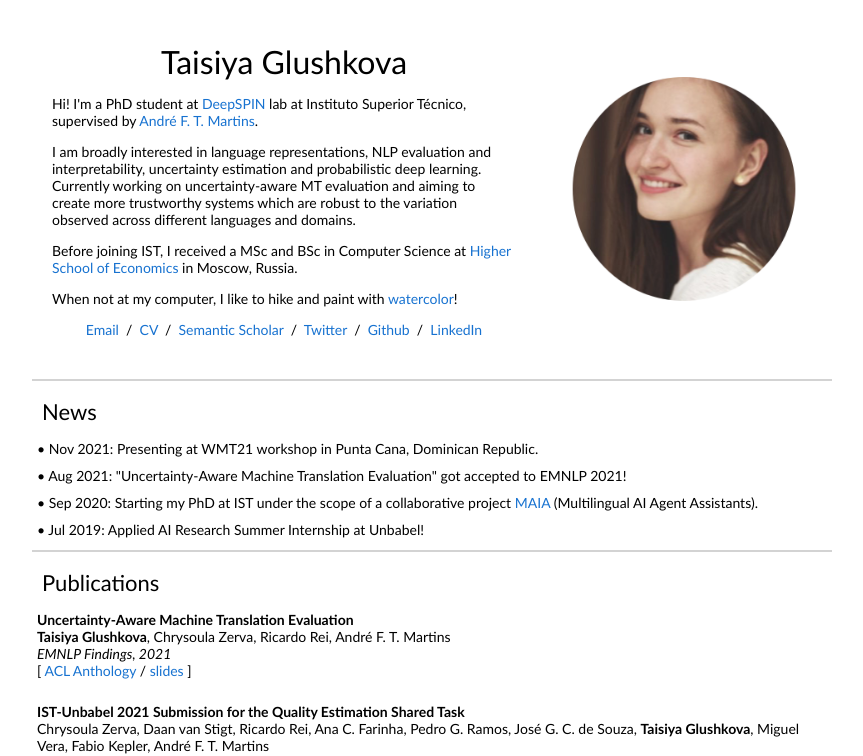
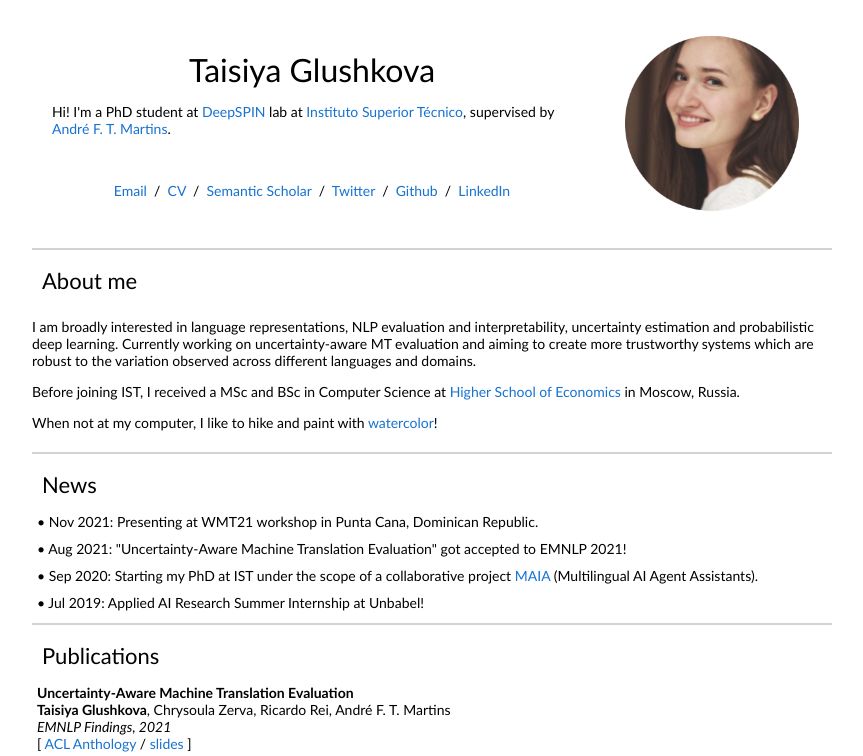
Before and after one commit to glushkovato/glushkovato.github.io, a plain HTML site: page index.html in a window 1280 px wide. Shown: the top 756 px of the page, without its empty margins (208-1071 px from the left). Drawn offline with Linux system fonts and the light colour scheme.

Commit message:
minor fix

```diff
--- a/index.html
+++ b/index.html
@@ -16,22 +16,23 @@
       <td style="padding:0px">
         <table style="width:100%;border:0px;border-spacing:0px;border-collapse:separate;margin-right:auto;margin-left:auto;"><tbody>
           <tr style="padding:0px">
-            <td style="padding:2.5%;width:63%;vertical-align:middle">
+            <td style="padding:2.5%;width:70%;vertical-align:middle">
               <p style="text-align:center">
                 <name>Taisiya Glushkova</name>
               </p>
-              <p>Hi! I'm a PhD student at <a href="https://github.com/deep-spin">DeepSPIN</a> lab at <a href="https://tecnico.ulisboa.pt/en/"></a>Instituto Superior Técnico</a>, supervised by <a href="https://andre-martins.github.io">André F. T. Martins</a>.
+              <!-- <br> -->
+              <p>Hi! I'm a PhD student at <a href="https://github.com/deep-spin">DeepSPIN</a> lab at <a href="https://tecnico.ulisboa.pt/en/">Instituto Superior Técnico</a>, supervised by <a href="https://andre-martins.github.io">André F. T. Martins</a>.
               </p>
-              <p>
+              <!-- <p>
                 I am broadly interested in language representations, NLP evaluation and interpretability, uncertainty estimation and probabilistic deep learning. Currently working on uncertainty-aware MT evaluation and aiming to create more trustworthy systems which are robust to the variation observed across different languages and domains.
-                <!-- Outside of my primary research interests, I am excited about neuroscience. -->
               </p>
               <p>
                 Before joining IST, I received a MSc and BSc in Computer Science at <a href='https://www.hse.ru/en/'>Higher School of Economics</a> in Moscow, Russia.
               </p>
               <p>
                 When not at my computer, I like to hike and paint with <a href='https://www.instagram.com/glushkovato.wtrclr/?hl=en'>watercolor</a>!
-              </p>
+              </p> -->
+              <br>
               <p style="text-align:center">
                 <a href="mailto:glushkovato@gmail.com">Email</a> &nbsp/&nbsp
                 <a href="data/glushkovato_CV_.pdf">CV</a> &nbsp/&nbsp
@@ -46,6 +47,38 @@
             </td>
           </tr>
         </tbody></table>
+
+        <hr style="border:0.1px solid lightgray"> </hr>
+        <table style="width:100%;border:0px;border-spacing:0px;border-collapse:separate;margin-right:auto;margin-left:auto;"><tbody>
+            <tr>
+            <td style="padding:10px;width:100%;vertical-align:middle">
+              <heading>About me</heading>
+            </td>
+          </tr>
+        </tbody>
+
+        <tr onmouseout="npil_stop()" onmouseover="npil_start()">
+          <td style="padding:0px;width:100%;vertical-align:middle">
+            <p>
+              I am broadly interested in language representations, NLP evaluation and interpretability, uncertainty estimation and probabilistic deep learning. Currently working on uncertainty-aware MT evaluation and aiming to create more trustworthy systems which are robust to the variation observed across different languages and domains.
+            </p>
+            <p>
+              Before joining IST, I received a MSc and BSc in Computer Science at <a href='https://www.hse.ru/en/'>Higher School of Economics</a> in Moscow, Russia.
+            </p>
+            <p>
+              When not at my computer, I like to hike and paint with <a href='https://www.instagram.com/glushkovato.wtrclr/?hl=en'>watercolor</a>!
+            </p>
+          </td>
+        </tr>
+
+        <!-- <tr onmouseout="npil_stop()" onmouseover="npil_start()">
+          <td style="padding:5px;width:100%;vertical-align:middle">
+            &bull; Aug 2021: "Uncertainty-Aware Machine Translation Evaluation" got accepted to EMNLP 2021!
+          </td>
+        </tr> -->
+
+
+      </table>
 
         <hr style="border:0.1px solid lightgray"> </hr>
         <table style="width:100%;border:0px;border-spacing:0px;border-collapse:separate;margin-right:auto;margin-left:auto;"><tbody>
@@ -79,7 +112,6 @@
             &bull; Jul 2019: Applied AI Research Summer Internship at Unbabel!
           </td>
         </tr>
-
 
       </table>
 
```
